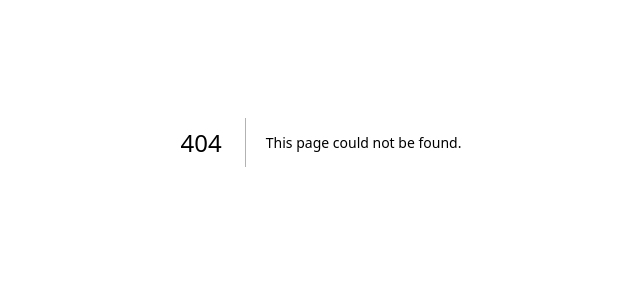
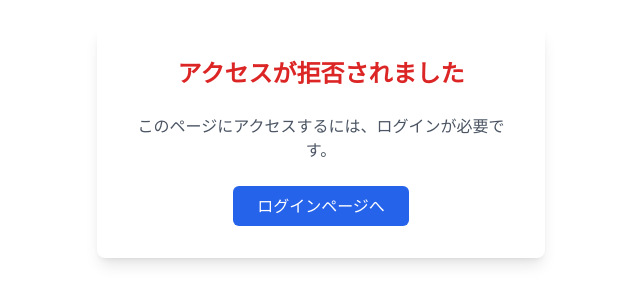
Before and after one commit to NoFriendsAtDusk/tssite, a Next.js app: page /app/unauthorized in a window 1280 px wide. Before the commit this address had no page. Shown: the part 258-562 px from the top of the page, without its empty margins (319-959 px from the left). Built offline with nearby package versions, Linux system fonts and the light colour scheme.

Commit message:
Implement server-side HTTP-only cookie and improve error handling

```diff
--- /dev/null
+++ b/app/api/auth/login/route.ts
@@ -0,0 +1,24 @@
+import { NextResponse } from 'next/server'
+import { cookies } from 'next/headers'
+
+export async function POST(request: Request) {
+  const { username, password } = await request.json()
+
+  // Simple admin validation - in a real app, this should be done against a database
+  if (username === "admin" && password === "admin123") {
+    // Set HTTP-only cookie
+    cookies().set('session', btoa(username), {
+      httpOnly: true,
+      secure: true,
+      sameSite: 'strict',
+      path: '/',
+    })
+
+    return NextResponse.json({ success: true })
+  }
+
+  return NextResponse.json(
+    { success: false, error: "認証に失敗しました" },
+    { status: 401 }
+  )
+}
--- a/app/login/page.tsx
+++ b/app/login/page.tsx
@@ -10,15 +10,25 @@ export default function Login() {
   const handleSubmit = async (e: React.FormEvent) => {
     e.preventDefault()
 
-    // Simple admin validation - in a real app, this should be done server-side
-    if (username === "admin" && password === "admin123") {
-      // Set secure session cookie
-      document.cookie = `session=${btoa(username)}; path=/; secure; samesite=strict`
+    try {
+      const response = await fetch('/api/auth/login', {
+        method: 'POST',
+        headers: {
+          'Content-Type': 'application/json',
+        },
+        body: JSON.stringify({ username, password }),
+      })
 
-      // Redirect to the app page
-      window.location.href = window.location.origin + "/app"
-    } else {
-      setError("認証に失敗しました")
+      const data = await response.json()
+
+      if (data.success) {
+        // Redirect to the app page
+        window.location.href = window.location.origin + "/app"
+      } else {
+        setError(data.error || "認証に失敗しました")
+      }
+    } catch (err: unknown) {
+      setError("ログインに失敗しました。もう一度お試しください。")
     }
   }
 
--- /dev/null
+++ b/app/unauthorized/page.tsx
@@ -0,0 +1,22 @@
+"use client"
+
+export default function Unauthorized() {
+  return (
+    <div className="min-h-screen bg-background flex items-center justify-center">
+      <div className="w-full max-w-md p-8 space-y-6 bg-white rounded-lg shadow-lg">
+        <h1 className="text-2xl font-bold text-center text-red-600">アクセスが拒否されました</h1>
+        <p className="text-center text-gray-600">
+          このページにアクセスするには、ログインが必要です。
+        </p>
+        <div className="text-center">
+          <a
+            href="/app/login"
+            className="inline-block bg-blue-600 text-white rounded-md px-6 py-2 hover:bg-blue-700 focus:outline-none focus:ring-2 focus:ring-blue-500 focus:ring-offset-2"
+          >
+            ログインページへ
+          </a>
+        </div>
+      </div>
+    </div>
+  )
+}
--- a/middleware.ts
+++ b/middleware.ts
@@ -14,9 +14,9 @@ export function middleware(request: NextRequest) {
   // Auth route - /app/login
   const isAuthRoute = path.startsWith('/app/login')
 
-  // Redirect to login if accessing protected route without session
+  // Redirect to unauthorized page if accessing protected route without session
   if (isProtectedRoute && !session) {
-    return NextResponse.redirect(new URL('/app/login', request.url))
+    return NextResponse.redirect(new URL('/app/unauthorized', request.url))
   }
 
   // Redirect to app if accessing login with valid session
```
